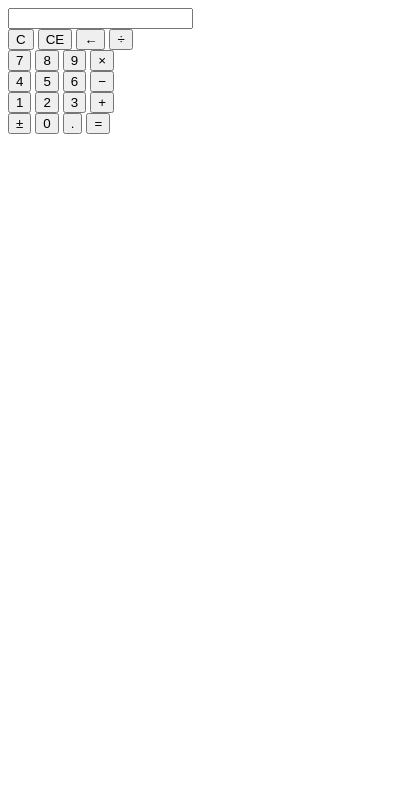
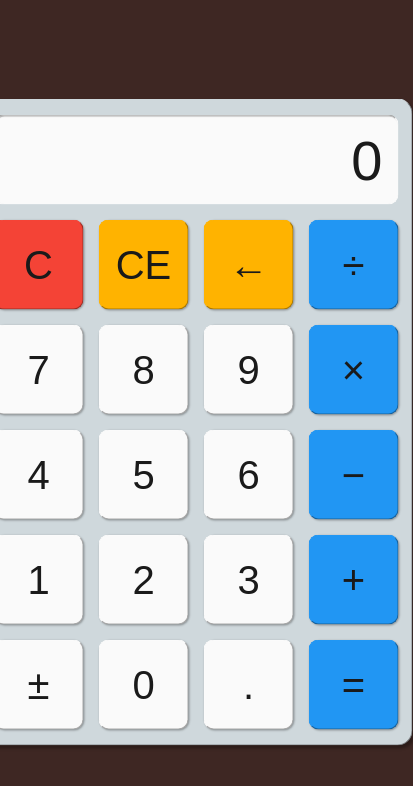
Before and after one commit to EdRands/WebCalculator, a website built with Parcel: page source/index.html in a window 390 px wide. Shown: the whole page, 413 px wide, since content can reach past the window. Built offline with nearby package versions, Linux system fonts and the light colour scheme.

Commit message:
Add a basic calculator layout. Not a responsive layout yet.

```diff
--- a/source/index.html
+++ b/source/index.html
@@ -10,39 +10,37 @@
   </head>
 
   <body>
-    <div>
-      <input type="text" id="display" readonly />
-    </div>
-    <div>
-      <button id="clear-all-button">C</button>
-      <button id="clear-entry-button">CE</button>
-      <button id="backspace-button">&larr;</button>
-      <button id="divide-button">&divide;</button>
-    </div>
-    <div>
-      <button id="number7-button">7</button>
-      <button id="number8-button">8</button>
-      <button id="number9-button">9</button>
-      <button id="multiply-button">&times;</button>
-    </div>
-    <div>
-      <button id="number4-button">4</button>
-      <button id="number5-button">5</button>
-      <button id="number6-button">6</button>
-      <button id="subtract-button">&minus;</button>
-    </div>
-    <div>
-      <button id="number1-button">1</button>
-      <button id="number2-button">2</button>
-      <button id="number3-button">3</button>
-      <button id="add-button">&plus;</button>
-    </div>
-    <div>
-      <button id="negative-toggle-button">&plusmn;</button>
-      <button id="number0-button">0</button>
-      <button id="decimal-button">.</button>
-      <button id="equals-button">&equals;</button>
-    </div>
+    <main id="calculator">
+      <section id="buttons">
+        <input type="text" id="display" value="0" readonly />
+        <button id="number1-button">1</button>
+        <button id="number2-button">2</button>
+        <button id="number3-button">3</button>
+        <button id="number4-button">4</button>
+        <button id="number5-button">5</button>
+        <button id="number6-button">6</button>
+        <button id="number7-button">7</button>
+        <button id="number8-button">8</button>
+        <button id="number9-button">9</button>
+        <button id="number0-button">0</button>
+        <button id="decimal-button">.</button>
+        <button id="clear-all-button" class="highly-destructive-operation">
+          C
+        </button>
+        <button id="clear-entry-button" class="destructive-operation">
+          CE
+        </button>
+        <button id="backspace-button" class="destructive-operation">
+          &larr;
+        </button>
+        <button id="negative-toggle-button">&plusmn;</button>
+        <button id="add-button" class="operator">&plus;</button>
+        <button id="subtract-button" class="operator">&minus;</button>
+        <button id="multiply-button" class="operator">&times;</button>
+        <button id="divide-button" class="operator">&divide;</button>
+        <button id="equals-button" class="operator">&equals;</button>
+      </section>
+    </main>
 
     <script src="scripts/app.js"></script>
   </body>
--- a/source/styles/app.scss
+++ b/source/styles/app.scss
@@ -0,0 +1,263 @@
+@charset "utf-8";
+
+// Colors
+$light-text-color: #e6e6e6;
+$dark-text-color: #1a1a1a;
+$shadow-color: rgba(0, 0, 0, 0.3);
+
+$desktop-color: #3e2723;
+$calculator-color: #cfd8dc;
+
+$display-text-color: $dark-text-color;
+$display-background-color: #fafafa;
+
+$button-text-color: $dark-text-color;
+$button-background-color: #fafafa;
+$button-hover-text-color: $dark-text-color;
+$button-hover-background-color: #eeeeee;
+$button-shadow-shape: 1px 1px 2px 0px;
+$pressed-button-shadow-shape: 0px 0px 0px 0px;
+
+$operator-button-text-color: $dark-text-color;
+$operator-button-background-color: #2196f3;
+$operator-button-hover-text-color: $dark-text-color;
+$operator-button-hover-background-color: #1e88e5;
+
+$destructive-button-text-color: $dark-text-color;
+$destructive-button-background-color: #ffb300;
+$destructive-button-hover-text-color: $dark-text-color;
+$destructive-button-hover-background-color: #ffa000;
+
+$highly-destructive-button-text-color: $dark-text-color;
+$highly-destructive-button-background-color: #f44336;
+$highly-destructive-button-hover-text-color: $dark-text-color;
+$highly-destructive-button-hover-background-color: #e53935;
+
+// Sizes
+$button-size: 90px;
+$button-text-size: 40px;
+$display-text-size: 56px;
+$padding: 15px;
+$calculator-border-radius: 15px;
+$button-border-radius: 10px;
+$grid-columns: 4;
+
+// Mixins
+@mixin buttonColors(
+  $text-color,
+  $background-color,
+  $interact-text-color,
+  $interact-background-color
+) {
+  color: $text-color;
+  background-color: $background-color;
+  border: 1px outset $background-color;
+  border-radius: $button-border-radius;
+
+  &:hover {
+    color: $interact-text-color;
+    background-color: $interact-background-color;
+    border-color: $interact-background-color;
+  }
+
+  &:active {
+    box-shadow: $pressed-button-shadow-shape $shadow-color;
+  }
+}
+
+/* Define the "system" font family */
+@font-face {
+  font-family: system;
+  font-style: normal;
+  font-weight: 300;
+  src: local(".SFNSText-Light"), local(".HelveticaNeueDeskInterface-Light"),
+    local(".LucidaGrandeUI"), local("Ubuntu Light"), local("Segoe UI Light"),
+    local("Roboto-Light"), local("DroidSans"), local("Tahoma");
+}
+
+/* Now, let's apply it on an element */
+body {
+  font-family: "system";
+}
+
+html {
+  box-sizing: border-box;
+}
+
+*,
+*::before,
+*::after {
+  margin: 0;
+  padding: 0;
+  box-sizing: inherit;
+}
+
+body {
+  background-color: $desktop-color;
+  font-family: "system";
+}
+
+#calculator {
+  background-color: $calculator-color;
+  border: 1px outset $calculator-color;
+  border-radius: $calculator-border-radius;
+  box-shadow: 3px 3px 3px 0px $shadow-color;
+  position: absolute;
+  top: 50%;
+  left: 50%;
+  transform: translate(-50%, -50%);
+  width: 435px;
+}
+
+#display {
+  width: 100%;
+  height: $button-size;
+  font-size: $display-text-size;
+  color: $display-text-color;
+  background-color: $display-background-color;
+  text-align: right;
+  padding: $padding;
+  border: 1px inset $display-background-color;
+  border-radius: $button-border-radius;
+  box-shadow: inset 1px 1px 1px 0px $shadow-color;
+}
+
+#buttons {
+  display: grid;
+  grid-template-columns: repeat(4, 1fr);
+  grid-gap: $padding;
+  padding: $padding;
+}
+
+button {
+  width: $button-size;
+  height: $button-size;
+  font-size: $button-text-size;
+  box-shadow: $button-shadow-shape $shadow-color;
+  transition: box-shadow 0.1s ease-in-out;
+
+  @include buttonColors(
+    $button-text-color,
+    $button-background-color,
+    $button-hover-text-color,
+    $button-hover-background-color
+  );
+
+  &.operator {
+    @include buttonColors(
+      $operator-button-text-color,
+      $operator-button-background-color,
+      $operator-button-hover-text-color,
+      $operator-button-hover-background-color
+    );
+  }
+
+  &.destructive-operation {
+    @include buttonColors(
+      $destructive-button-text-color,
+      $destructive-button-background-color,
+      $destructive-button-hover-text-color,
+      $destructive-button-hover-background-color
+    );
+  }
+
+  &.highly-destructive-operation {
+    @include buttonColors(
+      $highly-destructive-button-text-color,
+      $highly-destructive-button-background-color,
+      $highly-destructive-button-hover-text-color,
+      $highly-destructive-button-hover-background-color
+    );
+  }
+}
+
+/* Button positions */
+
+@mixin buttonPosition($row, $column) {
+  grid-row-start: $row;
+  grid-column-start: $column;
+}
+
+#display {
+  grid-area: 1 / 1 / 1 / #{$grid-columns + 1};
+}
+
+#number1-button {
+  @include buttonPosition(5, 1);
+}
+
+#number2-button {
+  @include buttonPosition(5, 2);
+}
+
+#number3-button {
+  @include buttonPosition(5, 3);
+}
+
+#number4-button {
+  @include buttonPosition(4, 1);
+}
+
+#number5-button {
+  @include buttonPosition(4, 2);
+}
+
+#number6-button {
+  @include buttonPosition(4, 3);
+}
+
+#number7-button {
+  @include buttonPosition(3, 1);
+}
+
+#number8-button {
+  @include buttonPosition(3, 2);
+}
+
+#number9-button {
+  @include buttonPosition(3, 3);
+}
+
+#negative-toggle-button {
+  @include buttonPosition(6, 1);
+}
+
+#number0-button {
+  @include buttonPosition(6, 2);
+}
+
+#decimal-button {
+  @include buttonPosition(6, 3);
+}
+
+#equal-button {
+  @include buttonPosition(6, 4);
+}
+
+#add-button {
+  @include buttonPosition(5, 4);
+}
+
+#subtract-button {
+  @include buttonPosition(4, 4);
+}
+
+#multiple-button {
+  @include buttonPosition(3, 4);
+}
+
+#divide-button {
+  @include buttonPosition(2, 4);
+}
+
+#clear-all-button {
+  @include buttonPosition(2, 1);
+}
+
+#clear-entry-button {
+  @include buttonPosition(2, 2);
+}
+
+#backspace-button {
+  @include buttonPosition(2, 3);
+}
```
Also changed, not shown: 1 other file.
